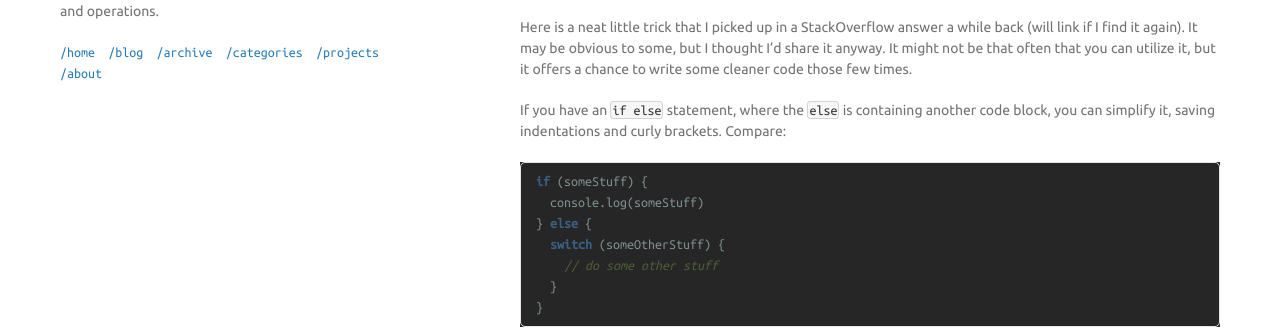
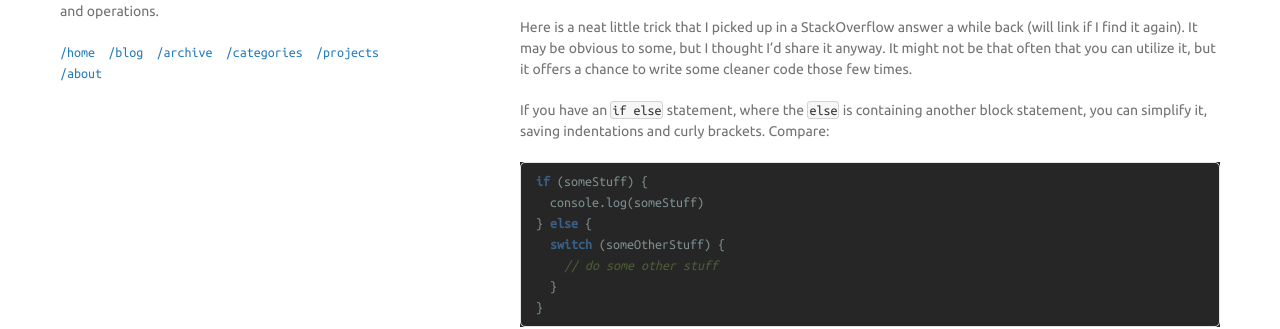
Before and after one commit to Popniten/Popniten.github.io, a Jekyll site: the page built from _posts/2017-08-24-if-else-switch.md, in a window 1280 px wide. Shown: the part 129-458 px from the top of the page. Built offline with Jekyll 4.4.1, drawn with Linux system fonts in a browser that asks for light colours; comment, search, counter and statistics services are not loaded.

Commit message:
Fixing spelling and grammar.

````diff
--- a/_posts/2017-08-24-if-else-switch.md
+++ b/_posts/2017-08-24-if-else-switch.md
@@ -12,7 +12,7 @@ type: blogpost
 
 Here is a neat little trick that I picked up in a StackOverflow answer a while back (will link if I find it again). It may be obvious to some, but I thought I'd share it anyway. It might not be that often that you can utilize it, but it offers a chance to write some cleaner code those few times.
 
-If you have an `if else` statement, where the `else` is containing another code block, you can simplify it, saving indentations and curly brackets. Compare:
+If you have an `if else` statement, where the `else` is containing another block statement, you can simplify it, saving indentations and curly brackets. Compare:
 
 ```javascript
 if (someStuff) {
````
Also changed, not shown: _posts/2017-06-07-markdown-example.md (+1 -1 lines), _posts/_2017-08-01-one-server-to-rule-them-all.md (+1 -1 lines).
